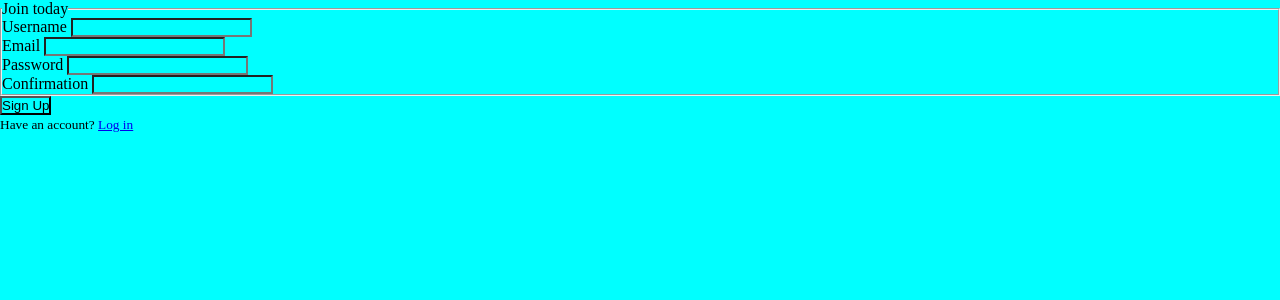
After one commit to DragonflyPie/flask_time_manager, a Flask app: page /register in a window 1280 px wide. The commit adds this page. Shown: the top 300 px of the page. Run offline with Flask 2, Linux system fonts and the light colour scheme; some libraries are stand-ins or nearby versions.

Commit message:
form.py, register.html

```diff
--- a/app.py
+++ b/app.py
@@ -1,53 +1,128 @@
+from enum import unique
 from flask import Flask, redirect, render_template, request
 from flask_sqlalchemy import SQLAlchemy
+from flask_session import Session
 from datetime import datetime
+from werkzeug.exceptions import default_exceptions, HTTPException, InternalServerError
+from werkzeug.security import check_password_hash, generate_password_hash
+from forms import Registration_form, Login_form
 
+
+# configure app, db
 app = Flask(__name__)
+app.config["SECRET_KEY"] = "720e9e855f1fd7b6f91668af1c4f5f37"
 app.config["SQLALCHEMY_DATABASE_URI"] = "sqlite:///plans.db"
 db = SQLAlchemy(app)
 
+# Ensure templates are auto-reloaded
+app.config["TEMPLATES_AUTO_RELOAD"] = True
 
-class goal(db.Model):
+
+# configure session (TODO)??
+
+
+# task table
+class task(db.Model):
     id = db.Column(db.Integer, primary_key=True)
     content = db.Column(db.Text, nullable=False)
     type = db.Column(db.String(10), nullable=False, default="ToDo")
     date_created = db.Column(db.DateTime, default=datetime.utcnow)
     deadline = db.Column(db.DateTime)
     time = db.Column(db.DateTime)
-    duration = db.Column(db.DateTime)
+    duration = db.Column(db.Integer)
+    parentid = db.Column(db.Integer)
+
+    def __repr__(self):
+        return f"Task('{self.id}', '{self.type}', {self.content}')"
 
 
+# user table
+class user(db.Model):
+    id = db.Column(db.Integer, primary_key=True)
+    username = db.Column(db.String(20), nullable=False, unique=True)
+    email = db.Column(db.String(60), nullable=False, unique=True)
+    hash = db.Column(db.String(60), nullable=False)
+
+    def __repr__(self):
+        return f"User('{self.username}', '{self.email}')"
+
+
+def apology(message, code=400):
+    return render_template("apology.html", message=message, code=code), code
+
+
+# index page
 @app.route("/")
 def index():
     return render_template("index.html")
 
 
-@app.route("register")
+# register page
+@app.route("/register", methods=["GET", "POST"])
 def register():
+    form = Registration_form()
+    return render_template("register.html", title="Register", form=form)
+
+
+#     if request.method == "GET":
+#         return render_template("register.html")
+
+#     else:
+#         username = request.form.get("username")
+#         email = request.form.get("email")
+#         password = request.form.get("password")
+#         confirmation = request.form.get("password")
+
+#         hash = generate_password_hash(password)
+
+#         new_user = user(username=username, email=email, hash=hash)
+
+#         try:
+#             db.session.add(new_user)
+#             db.session.commit()
+#             return redirect("/")
+#         except:
+#             return apology("Something went wrong, user is not registered ;(", 500)
+
+#         # check
+
+#         return "apology"
+
+
+@app.route("/login")
+def login():
+    form = Login_form()
+    return render_template("login.html", title="Login", form=form)
+    #
     return "apology"
 
 
-@app.route("login")
-def login():
+@app.route("/logout")
+def logout():
     return "apology"
 
 
-@app.route("new")
+@app.route("/new")
 def new():
     return ""
 
 
-@app.route("lookup")
+@app.route("/update")
+def update():
+    return ""
+
+
+@app.route("/lookup")
 def lookup():
     pass
 
 
-@app.route("settings")
+@app.route("/settings")
 def settings():
     pass
 
 
-@app.route("apology")
+@app.route("/apology")
 def apology():
     pass
 
--- /dev/null
+++ b/forms.py
@@ -0,0 +1,23 @@
+from flask_wtf import FlaskForm
+from flask_wtf.recaptcha import validators
+from wtforms import StringField, SubmitField, PasswordField, BooleanField
+from wtforms.validators import DataRequired, Email, Length, EqualTo
+
+
+class Registration_form(FlaskForm):
+    username = StringField(
+        "Username", validators=[DataRequired(), Length(min=1, max=20)]
+    )
+    email = StringField("Email", validators=[DataRequired(), Email()])
+    password = PasswordField("Password", validators=[DataRequired()])
+    confirmation = PasswordField(
+        "Confirmation", validators=[DataRequired(), EqualTo("password")]
+    )
+    submit = SubmitField("Sign Up")
+
+
+class Login_form(FlaskForm):
+    email = StringField("Email", validators=[DataRequired(), Email()])
+    password = PasswordField("Password", validators=[DataRequired()])
+    remember = BooleanField("Remember Me")
+    submit = SubmitField("Login")
--- a/templates/layout.html
+++ b/templates/layout.html
@@ -4,13 +4,14 @@
     <meta charset="UTF-8" />
     <meta http-equiv="X-UA-Compatible" content="IE=edge" />
     <meta name="viewport" content="width=device-width, initial-scale=1.0" />
-    <link rel="stylesheet" href="{{ url_for('static', filename='/style.css') }}">
-    <link href="{{ url_for('static', filename='/favicon.png') }}" rel="icon">
-    {% block head%}
-    {% endblock %}
+    <link
+      rel="stylesheet"
+      href="{{ url_for('static', filename='/style.css') }}"
+    />
+    <link href="{{ url_for('static', filename='/favicon.png') }}" rel="icon" />
+    {% block head%} {% endblock %}
   </head>
   <body>
-    {% block body%}
-    {% endblock %}
+    {% block content %} {% endblock %}
   </body>
 </html>
--- /dev/null
+++ b/templates/register.html
@@ -0,0 +1,32 @@
+{% extends "layout.html" %} {% block content %}
+<div class="content">
+  <form method="POST" action="">
+    {{ form.hidden_tag() }}
+    <fieldset>
+      <legend>Join today</legend>
+      <div class="form_group">
+        {{ form.username.label(class="form_control_label") }} {{
+        form.username(class="form_control form_control_lg") }}
+      </div>
+      <div class="form_group">
+        {{ form.email.label(class="form_control_label") }} {{
+        form.email(class="form_control form_control_lg") }}
+      </div>
+      <div class="form_group">
+        {{ form.password.label(class="form_control_label") }} {{
+        form.password(class="form_control form_control_lg") }}
+      </div>
+      <div class="form_group">
+        {{ form.confirmation.label(class="form_control_label") }} {{
+        form.confirmation(class="form_control form_control_lg") }}
+      </div>
+    </fieldset>
+    <div class="form_group">{{ form.submit(class="form_button")}}</div>
+  </form>
+</div>
+<div class="">
+  <small class="text_muted">
+    Have an account? <a href="{{ url_for('login') }}">Log in</a>
+  </small>
+</div>
+{% endblock %}
```
Also changed, not shown: templates/login.html (added), 1 other file.
